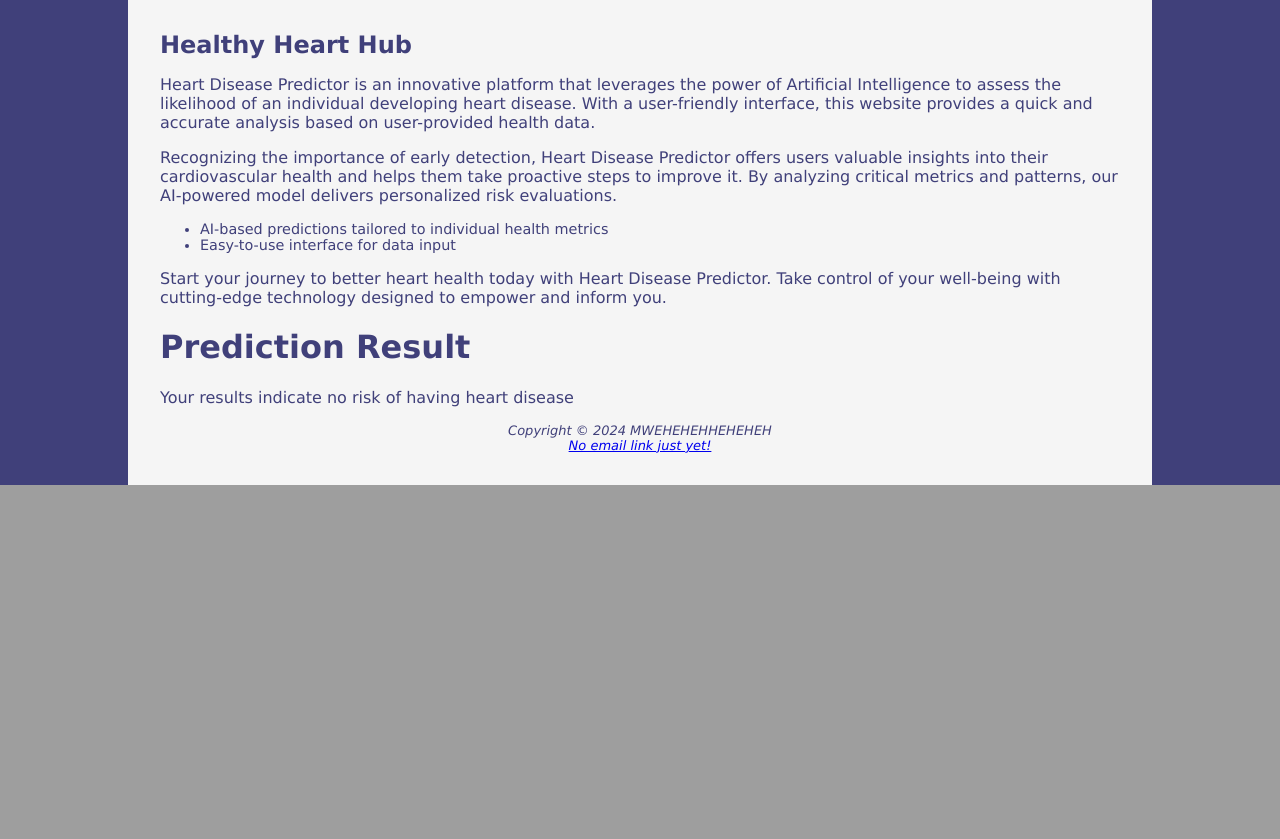
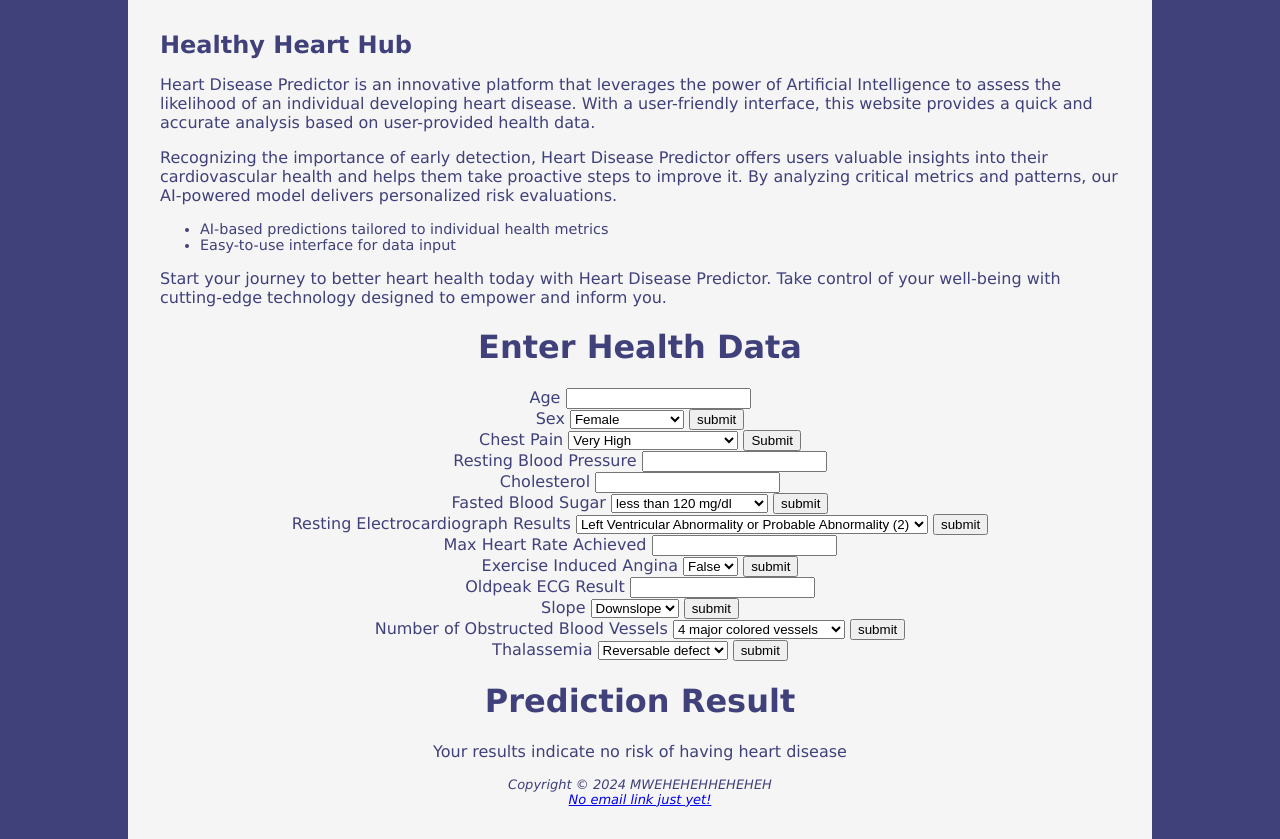
Before and after one commit to ananyashri/HeartDiseasePredictor, a Flask app: page / in a window 1280 px wide. Shown: the part 451-1290 px from the top of the page. Before the commit the page ends 936 px from the top, so only its background shows below. Run offline with Flask 3, Linux system fonts and the light colour scheme; some web fonts are replaced.

Commit message:
Added text inputs for flask app

```diff
--- a/static/styles.css
+++ b/static/styles.css
@@ -87,8 +87,20 @@ footer {
   clear: right;
 }
 
+h1 {
+  text-align: center;
+}
+
 h2 {
   margin: 0;
+}
+
+form {
+  text-align: center;
+}
+
+#predictionResult {
+  text-align: center;
 }
 
 @media (min-width: 600px) {
--- a/templates/index.html
+++ b/templates/index.html
@@ -53,8 +53,127 @@
           Start your journey to better heart health today with Heart Disease Predictor. Take control of your well-being with cutting-edge technology designed to empower and inform you.
         </div>
 
+        <!--
+        Start of form to enter data
+        -->
+        <h1>Enter Health Data</h1>
+
+        <form>
+         <label for = 'Age'>Age</label>
+         <input type = 'text' id = 'Age' required/>
+
+         <!-- 1 is male, 0 is female -->
+          <div>
+         <label for = 'Sex'>Sex</label>
+         <select id = "sex" name = 'sex' required>
+            <option value = "" disable selected>Select your sex</option>
+            <option value = "1" disable selected>Male</option>
+            <option value = "0" disable selected>Female</option>
+         </select>
+         <input type = 'submit' id = 'sex' value="submit">
+          </div>
+
+         <div>
+         <label for = 'chest pain'>Chest Pain</label>
+         <select id = "chest_pain" name = 'chest_pain' required>
+          <option value = "" disable selected>Select level of chest pain</option>
+          <option value = "0" disable selected>Low</option>
+          <option value = "1" disable selected>Moderate</option>
+          <option value = "2" disable selected>High</option>
+          <option value = "3" disable selected>Very High</option>
+       </select>
+         <input type = 'submit' id = 'chest_pain' required/>
+         </div>
+
+         <div>
+         <label for = 'resting blood pressure'>Resting Blood Pressure</label>
+         <input type = 'text' id = 'resting_blood_pressure' required/>
+         </div>
+
+         <div>
+         <label for = 'cholesterol'>Cholesterol</label>
+         <input type = 'text' id = 'cholesterol' required/>
+         </div>
+
+         <div>
+         <label for = 'fbs'>Fasted Blood Sugar</label>
+         <select id = "fbs" name = 'fbs' required>
+          <option value = "" disable selected></option>
+          <option value = "1" disable selected> greater than 120 mg/dl</option>
+          <option value = "0" disable selected> less than 120 mg/dl </option>
+         </select>
+         <input type = 'submit' id = 'fbs' value="submit" required/>
+         </div>
+
+         <div>
+         <label for = 'restecg'>Resting Electrocardiograph Results</label>
+         <select id = "restecg" name = 'restecg' required>
+          <option value = "" disable selected></option>
+          <option value = "0" disable selected>Normal (0)</option>
+          <option value = "1" disable selected>ST-T Wave Abnormality (1)</option>
+          <option value = "2" disable selected>Left Ventricular Abnormality or Probable Abnormality (2)</option>
+         </select>
+         <input type = 'submit' id = 'restecg' value = "submit" required/>
+         </div>
+
+         <div>
+         <label for = 'thalatch'>Max Heart Rate Achieved</label>
+         <input type = 'text' id = 'thalatch' required/>
+          </div>
+
+          <div>
+         <label for = 'exang'>Exercise Induced Angina</label>
+         <select id = "exang" name = 'exang' required>
+          <option value = "" disable selected></option>
+          <option value = "0" disable selected>True</option>
+          <option value = "1" disable selected>False</option>
+         </select>
+         <input type = 'submit' id = 'exang' value = "submit" required/>
+         </div>
+
+         <div>
+         <label for = 'oldpeak'>Oldpeak ECG Result</label>
+         <input type = 'text' id = 'oldpeak' required/>
+         </div>
+
+         <div>
+         <label for = 'slope'>Slope</label>
+         <select id = "slope" name = 'slope' required>
+          <option value = "" disable selected></option>
+          <option value = "0" disable selected>Upslope</option>
+          <option value = "1" disable selected>Horizontal</option>
+          <option value = "2" disable selected>Downslope</option>
+         </select>
+         <input type = 'submit' id = 'slope' value = "submit" required/>
+         </div>
+
+         <div>
+         <label for = 'ca'>Number of Obstructed Blood Vessels</label>
+         <select id = "ca" name = 'ca' required>
+          <option value = "" disable selected></option>
+          <option value = "0" disable selected>No major colored vessels</option>
+          <option value = "1" disable selected>1 major colored vessel</option>
+          <option value = "2" disable selected>2 major colored vessels</option>
+          <option value = "3" disable selected>3 major colored vessels</option>
+          <option value = "4" disable selected>4 major colored vessels</option>
+         </select>
+         <input type = 'submit' id = 'ca' value = "submit" required/>
+         </div>
+
+         <div>
+         <label for = 'thal'>Thalassemia</label>
+         <select id = "thal" name = 'thal' required>
+          <option value = "" disable selected></option>
+          <option value = "1" disable selected>Normal</option>
+          <option value = "2" disable selected>Fixed Defect</option>
+          <option value = "3" disable selected>Reversable defect</option>
+         </select>
+         <input type = 'submit' id = 'thal' value = "submit" required/>
+        </form>
+      </div>
+
         <h1>Prediction Result</h1>
-        <p>{{ prediction }}</p>
+        <p id = "predictionResult">{{ prediction }}</p>
       </main>
 
       <footer>
```
Also changed, not shown: app.py (line endings or trailing spaces), 1 other file.
